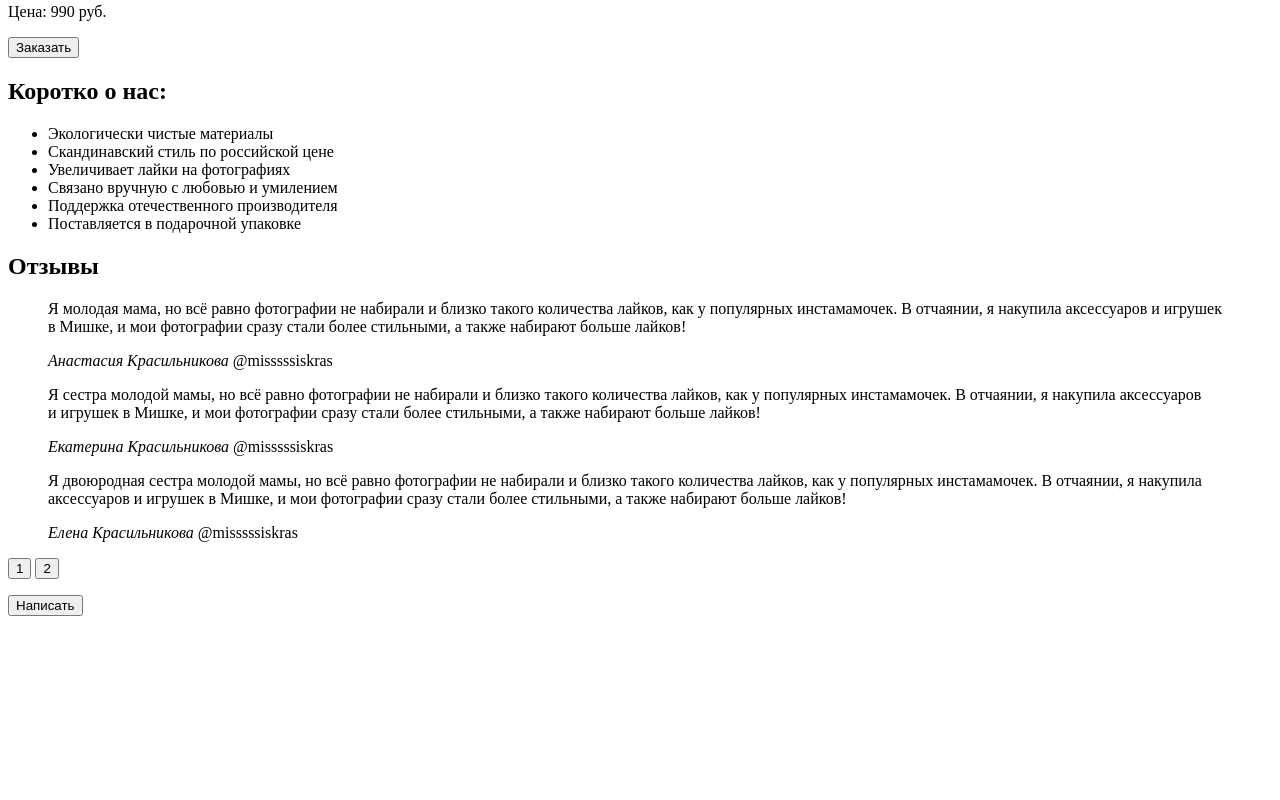
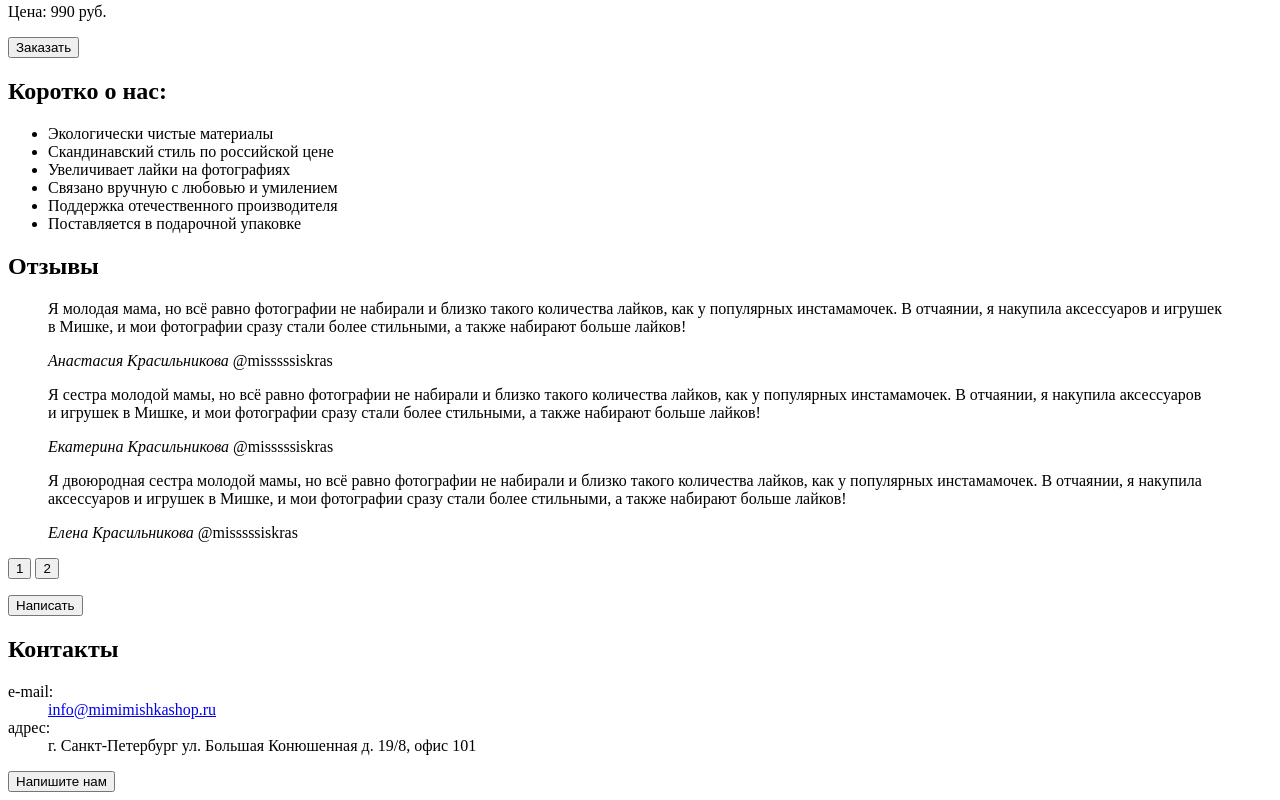
Before and after one commit to masha8709/1447971-mishka-22, a website: page source/index.html in a window 1280 px wide. Shown: the part 900-1700 px from the top of the page. Before the commit the page ends 1524 px from the top, so only its background shows below. Drawn offline with Linux system fonts and the light colour scheme.

Commit message:
Разметка блока контактов в мобильной версии

```diff
--- a/source/index.html
+++ b/source/index.html
@@ -136,6 +136,23 @@
         <button class="reviews__button button">Написать</button>
       </div>
     </section>
+    <section class="contacts">
+      <h2 class="contacts_title">Контакты</h2>
+      <dl class="contacts__list">
+        <div class="contacts__item">
+          <dt class="contacts__contact">e-mail:</dt>
+          <dd class="contacts__description">
+            <a href="mailro:info@mimimishkashop.ru" class="contacts-link">info@mimimishkashop.ru</a>
+          </dd>
+        </div>
+        <div class="contacts__item">
+          <dt class="contacts__contact">адрес:</dt>
+          <dd class="contacts__description">г. Санкт-Петербург ул. Большая Конюшенная д. 19/8, офис 101</dd>
+        </div>
+      </dl>
+      <div class="contacts_map"></div>
+      <button class="contacts__write-us button">Напишите нам</button>
+    </section>
   </main>
 
 </body>
```
